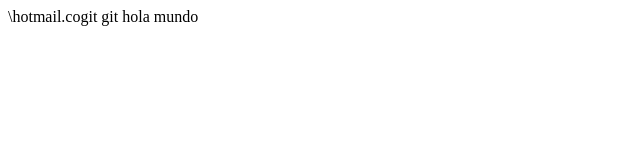
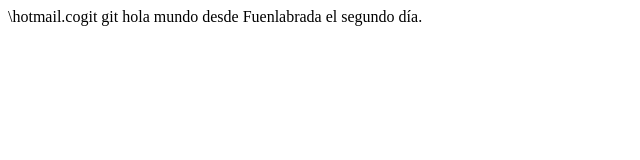
Before and after one commit to mariangelesalonsogil/queles, a plain HTML site: page 01_hola_mundo/index.html in a window 1280 px wide. Shown: the whole page, without its empty margins (0-640 px from the left). Drawn offline with Linux system fonts and the light colour scheme.

Commit message:
Hola Mundo el segundo dia

```diff
--- a/01_hola_mundo/index.html
+++ b/01_hola_mundo/index.html
@@ -7,6 +7,6 @@
     <title>Document</title>
 </head>
 <body>git
-  hola mundo
+  hola mundo   desde Fuenlabrada el segundo día.
 </body>
 </html>
```
